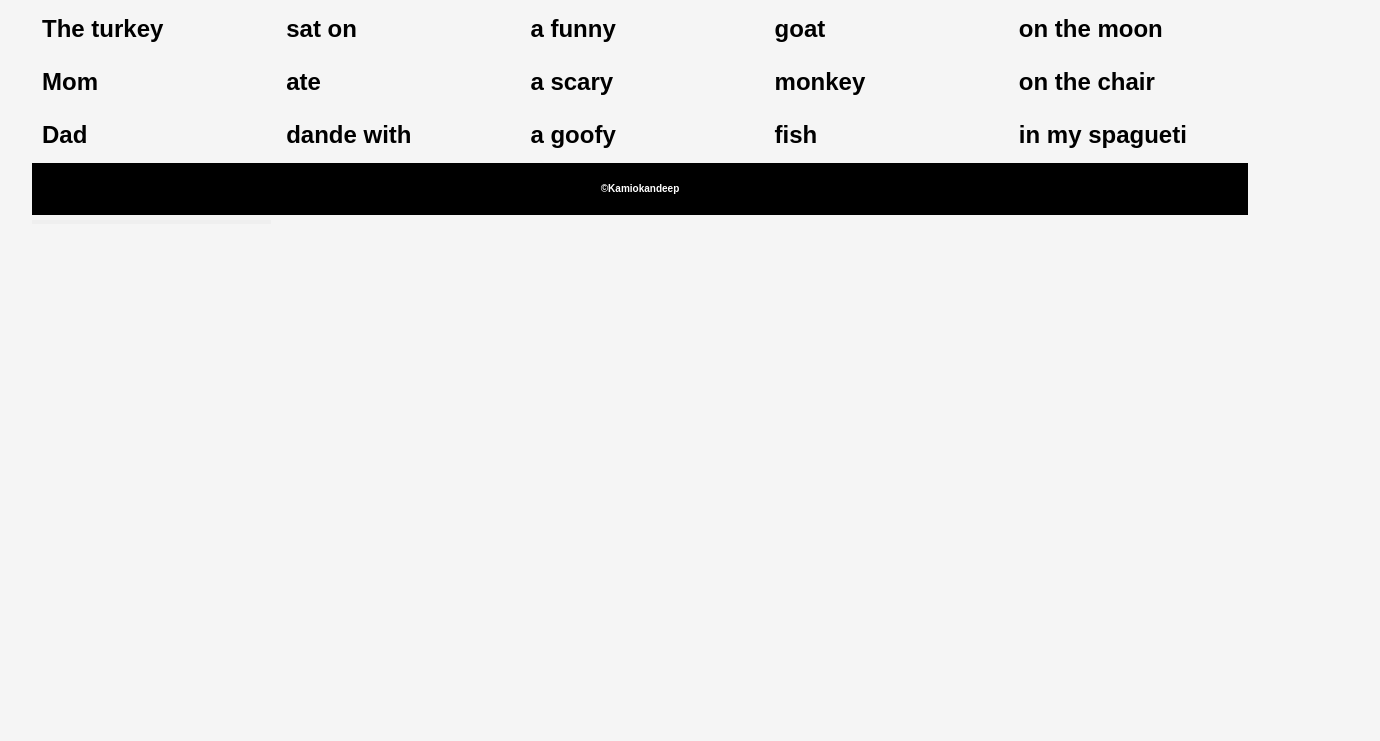
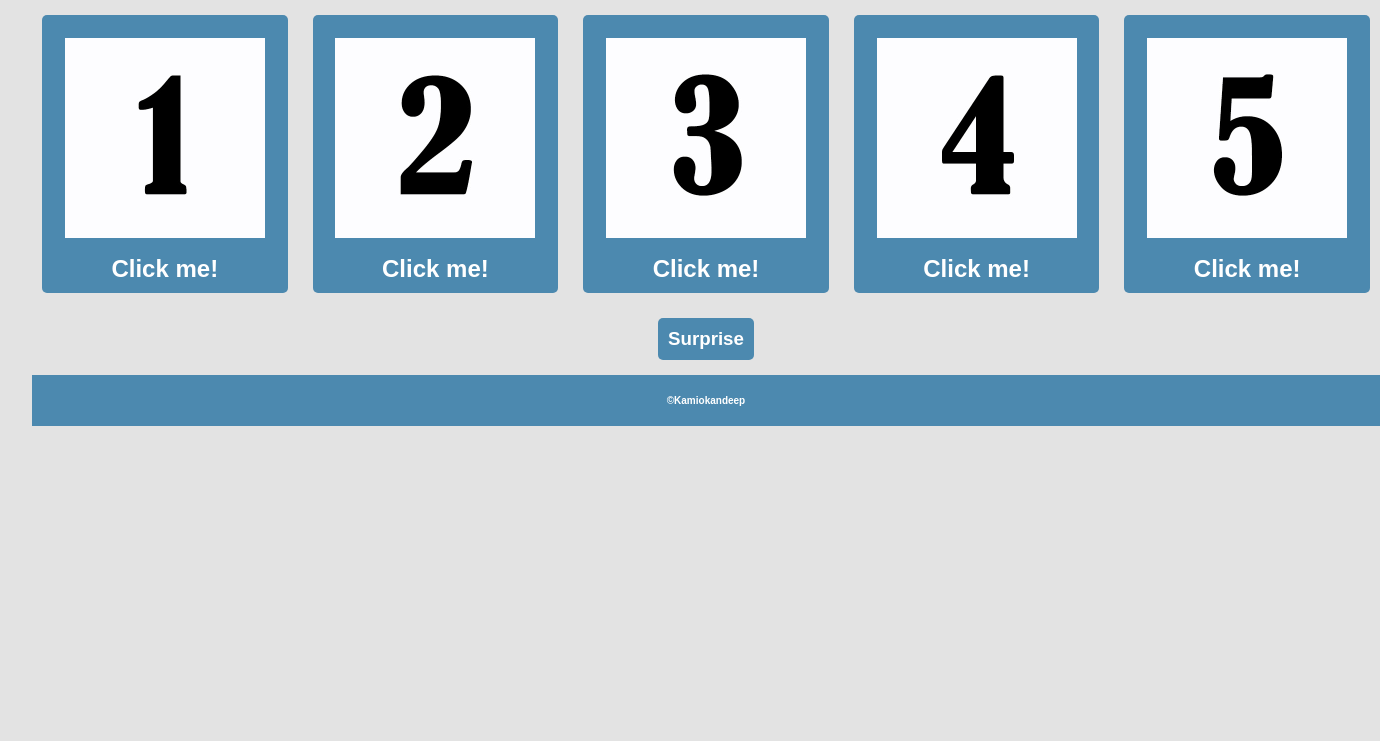
Before and after one commit to Kamiokandeep/Story-Maker, a plain HTML site: page index.html in a window 1280 px wide. Shown: the part 59-800 px from the top of the page, 1380 px wide, since content can reach past the window. Drawn offline with Linux system fonts and the light colour scheme.

Commit message:
Update identifiers in HTML images. First option to change the script image and text when the user uses the click.

```diff
--- a/css/style.css
+++ b/css/style.css
@@ -3,7 +3,7 @@ CSS Name: Story Maker
 Author: Anndriu U.
 Description: Using HTML, CSS, and JavaScript, emulate the user experience of the popular children’s toy, the Mattel® ‘See ‘N’ Say Storymaker’.
 Version: 1.0
-Image attribution:
+Image attribution: Anndriu U.
 */
 * {
     margin: 0;
@@ -14,7 +14,7 @@ body {
     font-family: "Montserrat", sans-serif;
     font-weight: 400;
     font-style: normal;
-    background-color: rgb(245, 245, 245);
+    background-color: rgb(227, 227, 227);
 }
 
 .grid-container {
@@ -24,9 +24,8 @@ body {
     grid-gap: 5px;
     grid-template-areas:
         "header header header header header"
-        "shape-1-column-1 shape-1-column-2 shape-1-column-3 shape-1-column-4 shape-1-column-5"
-        "shape-2-column-1 shape-2-column-2 shape-2-column-3 shape-2-column-4 shape-2-column-5"
-        "shape-3-column-1 shape-3-column-2 shape-3-column-3 shape-3-column-4 shape-3-column-5"
+        "card-1 card-2 card-3 card-4 card-5"
+        "surprise surprise surprise surprise surprise"
         "footer footer footer footer footer";
     grid-template-columns: 1fr 1fr 1fr 1fr 1fr;
 }
@@ -39,6 +38,7 @@ body {
    CSS Header
    ---------- */
 .item[style*="grid-area: header"] {
+    background-color: #4c89af;
     color: rgb(0, 0, 0);
     display: flex;
     flex-direction: column;
@@ -50,14 +50,50 @@ body {
     padding: 5px 10px;
     font-weight: bold;
     font-size: 1.6em;
-    color: black;
+    color: rgb(255, 255, 255);
 }
 
 
-/* ----------
-   CSS shape
-   ---------- */
+/* --------
+   CSS IMG
+   -------- */
+img {
+    height: 200px;
+    width: 200px;
+    padding: 1vw;
+}
 
+
+/* -----------
+   CSS Button
+   ----------- */
+.item[style*="grid-area: surprise"] {
+    display: flex;
+    flex-direction: column;
+    align-items: center;
+}
+
+button {
+    padding: 10px;
+    background-color: #4c89af;
+    color: white;
+    border: none;
+    border-radius: 5px;
+    cursor: pointer;
+}
+
+button:hover {
+    background-color: #315f7c;
+}
+
+
+/* --------
+   CSS IMG
+   -------- */
+   img {
+    height: 200px;
+    width: 200px;
+}
 
 
 /* ------------
@@ -66,7 +102,7 @@ body {
    .item[style*="grid-area: footer"] {
     text-align: center;
     padding: 20px;
-    background-color: #000000;
+    background-color: #4c89af;
     color: white;
     font-size: 10px;
 }
--- a/index.html
+++ b/index.html
@@ -3,9 +3,13 @@
     <head>
         <meta charset="UTF-8">
         <meta name="viewport" content="width=device-width, initial-scale=1.0">
+        <!-- favicon -->
+        <link rel="icon" href="img/favicon.ico" type="image/x-icon">
         <!-- Styles -->
         <link rel="stylesheet" href="css/normalize.css">
         <link rel="stylesheet" href="css/style.css">
+        <!-- JavaScript -->
+        <script src="js/javascript.js" defer></script>
         <title>Story Maker</title>
     </head>
     <body>
@@ -15,69 +19,48 @@
                 <h1 class="logo">Story Maker</h1>
             </header>
 
-            <section class="item" style="grid-area: shape-1-column-1;">
-                <h2>The turkey</h2>
+
+            <!-- Cards -->
+            <section class="item" style="grid-area: card-1;">
+                <button id="button-card-1">
+                    <img id="img-card-1" src="img/card-1.jpg" alt="Shape">
+                    <h2 id="text-card-1">Click me!</h2>
+                </button>
             </section>
 
-            <section class="item" style="grid-area: shape-2-column-1;">
-                <h2>Mom</h2>
+            <section class="item" style="grid-area: card-2;">
+                <button  id="button-card-2">
+                    <img id="img-card-2" src="img/card-2.jpg" alt="Shape">
+                    <h2 id="text-card-2">Click me!</h2>
+                </button>
             </section>
 
-            <section class="item" style="grid-area: shape-3-column-1;">
-                <h2>Dad</h2>
+            <section class="item" style="grid-area: card-3;">
+                <button  id="button-card-3">
+                    <img id="img-card-3" src="img/card-3.jpg" alt="Shape">
+                    <h2 id="text-card-3">Click me!</h2>
+                </button>
             </section>
 
-            <section class="item" style="grid-area: shape-1-column-2;">
-                <h2>sat on</h2>
+            <section class="item" style="grid-area: card-4;">
+                <button  id="button-card-4">
+                    <img id="img-card-4" src="img/card-4.jpg" alt="Shape">
+                    <h2 id="text-card-4">Click me!</h2>
+                </button>
             </section>
 
-            <section class="item" style="grid-area: shape-2-column-2;">
-                <h2>ate</h2>
+            <section class="item" style="grid-area: card-5;">
+                <button  id="button-card-5">
+                    <img id="img-card-5" src="img/card-5.jpg" alt="Shape">
+                    <h2 id="text-card-5">Click me!</h2>
+                </button>
             </section>
 
-            <section class="item" style="grid-area: shape-3-column-2;">
-                <h2>dande with</h2>
+            <section class="item" style="grid-area: surprise;">
+                <button  id="surprise">
+                    <h3>Surprise</h3>
+                </button>
             </section>
-
-            <section class="item" style="grid-area: shape-1-column-3;">
-                <h2>a funny</h2>
-            </section>
-
-            <section class="item" style="grid-area: shape-2-column-3;">
-                <h2>a scary</h2>
-            </section>
-
-            <section class="item" style="grid-area: shape-3-column-3;">
-                <h2>a goofy</h2>
-            </section>
-
-            <section class="item" style="grid-area: shape-1-column-4;">
-                <h2>goat</h2>
-            </section>
-
-            <section class="item" style="grid-area: shape-2-column-4;">
-                <h2>monkey</h2>
-            </section>
-
-            <section class="item" style="grid-area: shape-3-column-4;">
-                <h2>fish</h2>
-            </section>
-
-            <section class="item" style="grid-area: shape-1-column-5;">
-                <h2>on the moon</h2>
-            </section>
-
-            <section class="item" style="grid-area: shape-2-column-5;">
-                <h2>on the chair</h2>
-            </section>
-
-            <section class="item" style="grid-area: shape-3-column-5;">
-                <h2>in my spagueti</h2>
-            </section>
-
-            <button>
-
-            </button>
 
             <!-- Footer -->
             <footer class="item" style="grid-area: footer;">
--- /dev/null
+++ b/js/javascript.js
@@ -0,0 +1,23 @@
+/*
+CSS Name: Story Maker
+Author: Anndriu U.
+Description: Using HTML, CSS, and JavaScript, emulate the user experience of the popular children’s toy, the Mattel® ‘See ‘N’ Say Storymaker’.
+Version: 1.0
+Image attribution:
+*/
+
+/*
+ Button 1
+*/
+
+
+// image selector and button selector
+var buttoncard1 = document.querySelector('#button-card-1');
+var textcard1 = document.querySelector('#text-card-1');
+var imgcard1 = document.querySelector('#img-card-1');
+
+// Event
+buttoncard1.addEventListener('click', function() {
+  imgcard1.src = '../img/the-turkey.jpg';
+  textcard1.innerText = '¡Texto modificado!';
+});
```
Also changed, not shown: img/card-1.jpg (added), img/card-2.jpg (added), img/card-3.jpg (added), img/card-4.jpg (added), img/card-5.jpg (added), img/favicon.ico (added), img/the-turkey.jpg (added), js/index.js (deleted).
